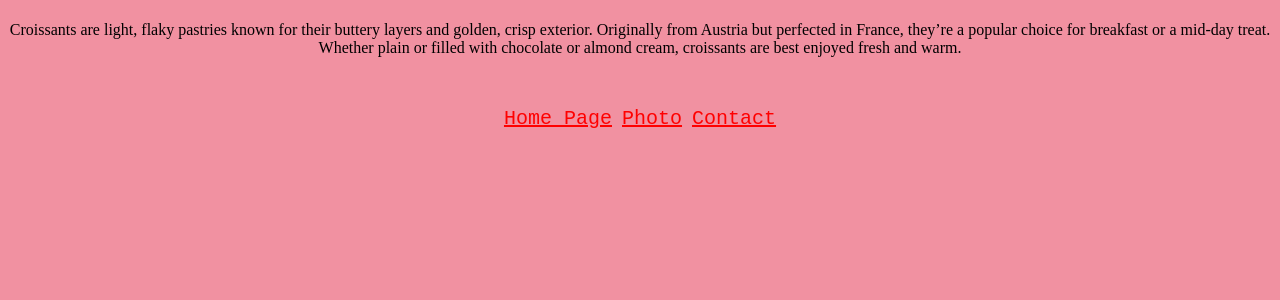
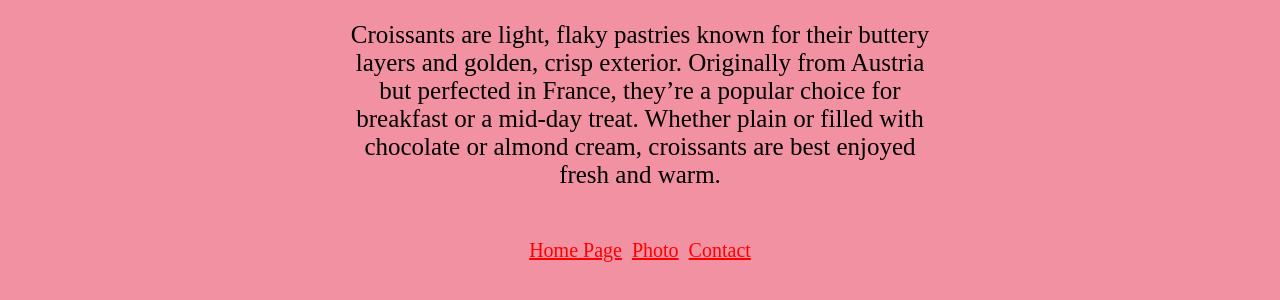
Before and after one commit to novaesc/Croissant, a plain HTML site: page index.html in a window 1280 px wide. Shown: the part 66-366 px from the top of the page. Drawn offline with Linux system fonts and the light colour scheme.

Commit message:
Update styley.css

```diff
--- a/src/style.css
+++ b/src/style.css
@@ -37,9 +37,13 @@ gap: 10px;
 
 
 p{
+
+    max-width: 600px;
     font-family: var(--primary-font);
     text-align: center;
     display: block;
+    margin: auto;
+    font-size: 25px;
 }
 
 img {
@@ -49,3 +53,8 @@ border-radius: 5px;
 display: block;
     margin: auto;
 }
+a{
+    color: black;
+    font-family: var(--primary-font);
+    font-size: 25px;
+}
```
